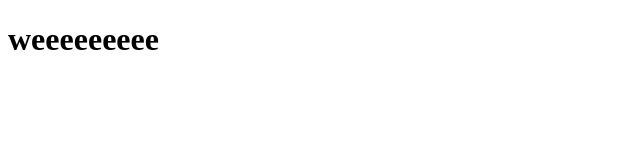
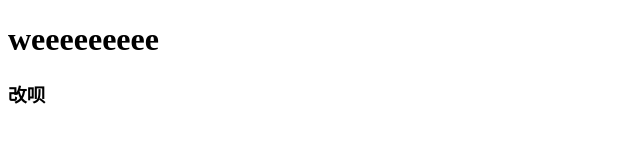
Before and after one commit to yky686/qqweqwe, a plain HTML site: page index.html in a window 1280 px wide. Shown: the full height of the page, 0-640 px from the left. Drawn offline with Linux system fonts and the light colour scheme.

Commit message:
提交到仓库

```diff
--- a/index.html
+++ b/index.html
@@ -6,5 +6,6 @@
 </head>
 <body>
 	<h1>weeeeeeeee</h1>
+	<h3>改呗</h3>
 </body>
 </html>
```
Also changed, not shown: 111.html (added, +1 -0 lines).
